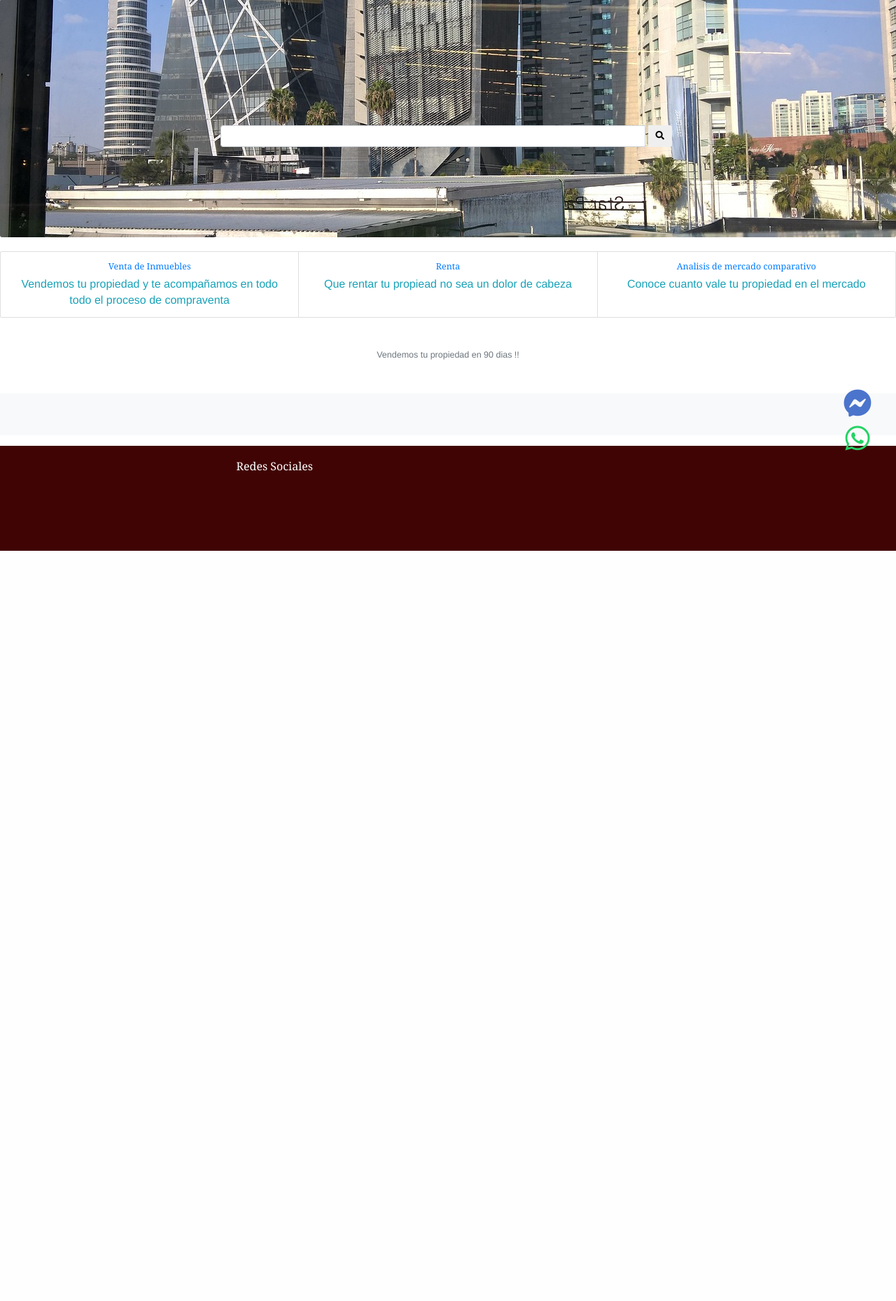
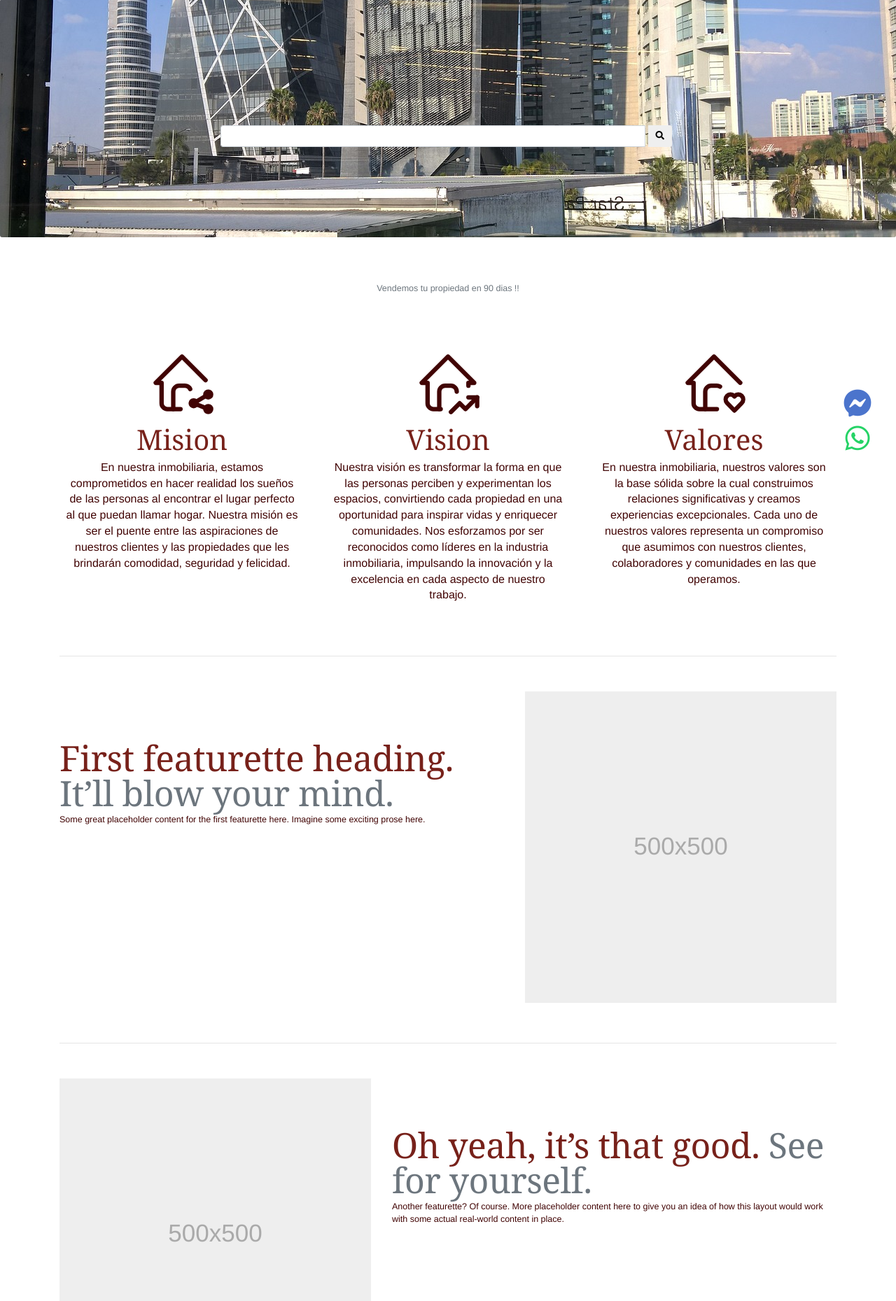
Before and after one commit to coriveraa/gtninmuebles, a PHP site: page / in a window 1280 px wide. Shown: the part 61-1920 px from the top of the page at 70% size. Before the commit the page ends 848 px from the top, so only its background shows below. Run offline with PHP 8.4, Linux system fonts and the light colour scheme; data that the repository does not hold is empty.

Commit message:
22082023

```diff
--- a/controladores/landingPage.controlador.php
+++ b/controladores/landingPage.controlador.php
@@ -280,6 +280,20 @@ Class ControladorLandingPage{
 
 	}
 
+			/*=============================================
+	Traer cartas
+	=============================================*/
+
+	static public function ctrMostrarCartas(){
+
+		$tabla = "cartas";
+
+		$respuesta = ModeloLandingPage::ctrMostrarCartas($tabla);
+
+		return $respuesta;
+
+	}
+
 
 }
 
--- a/modelos/landingPage.modelo.php
+++ b/modelos/landingPage.modelo.php
@@ -343,4 +343,19 @@ Class ModeloLandingPage{
 	}
 
 
+		/*=============================================
+	Traer cartas
+	=============================================*/
+
+	static public function ctrMostrarCartas($tabla){
+
+		$stmt = Conexion::conectar()->prepare("SELECT * FROM $tabla ");
+
+
+		$stmt -> execute();
+
+		return $stmt -> fetchAll();
+
+	}
+
 }
--- a/vistas/css/mystyles.css
+++ b/vistas/css/mystyles.css
@@ -106,14 +106,15 @@ nav a {
 
 /*
 **********************************************
- cartas
+ nosotros
 **********************************************
 */
+#nosotros{
+
+    padding-top: 30px;
+}
 
 
-#inicio{
-    color: var(--primario);
-}
 
 
 
--- a/vistas/plantilla.php
+++ b/vistas/plantilla.php
@@ -9,6 +9,7 @@ $articulos = ControladorLandingPage::ctrMostrarConInnerJoin(0,3, null, null);
 $totalArticulos = ControladorLandingPage::ctrMostrarTotalArticulos(null,null);
 $totalPaginas = ceil (count($totalArticulos)/3);
 $inmuebles = ControladorLandingPage::ctrMostrarPropiedades();
+$cartas = ControladorLandingPage:: ctrMostrarCartas();
 // echo '<pre>'; print_r($inmuebles); echo '</pre>';
 // ?>
 
--- a/vistas/secciones/blog.php
+++ b/vistas/secciones/blog.php
@@ -55,8 +55,8 @@
 
   <div class="jumbotron p-4 p-md-5 text-white rounded bg-dark">
     <div class="col-md-6 px-0">
-      <h1 class="display-4 font-italic">Blog</h1>
-      <p class="lead my-3">Temas de interes</p>
+      <h1 class="display-4 font-italic">Blog GTNInmuebles</h1>
+      <!-- <p class="lead my-3">Temas de interes</p> -->
       <!-- <p class="lead mb-0"><a href="#" class="text-white font-weight-bold">Continue reading...</a></p> -->
     </div>
   </div>
--- a/vistas/secciones/cartas.php
+++ b/vistas/secciones/cartas.php
@@ -3,34 +3,23 @@
 <div id="inicio">
  <div class="card-group">
 
+
+
+
+ <?php foreach ($cartas as $key => $value): ?>
   <div class="card">
 <!--    <img src="<?php echo $landingPage["dominio"];?>..." class="card-img-top" alt="...">-->
 
     <div class="card-body">
      <!-- <i class='fas fa-user-circle ' style='font-size:48px;color:red'></i> -->
-      <h5 class="card-title text-primary text-center">Venta de Inmuebles</h5>
-      <p class="card-text text-info text-center">Vendemos tu propiedad y te acompañamos en todo todo el proceso de compraventa</p>
+      <h3 class="card-title text-primary text-center"><?php echo $value["titulo_card"];?></h3>
+      <p class="card-text text-info text-center"><?php echo $value["descripcion_card"];?></p>
      <!-- <p class="card-text"><small class="text-muted">Last updated 3 mins ago</small></p> -->
     </div>
   </div>
 
 
-  <div class="card">
-<!--    <img src="<?php echo $landingPage["dominio"];?>..." class="card-img-top" alt="...">-->
-    <div class="card-body">
-     <!-- <i class='fas fa-chart-line' style='font-size:48px;color:red'></i> -->
-      <h5 class="card-title text-primary text-center">Renta</h5>
-      <p class="card-text text-info text-center">Que rentar tu propiead no sea un dolor de cabeza</p>
-<!--      <p class="card-text"><small class="text-muted">Last updated 3 mins ago</small></p>-->
-    </div>
-  </div>
-  <div class="card">
-<!--    <img src="<?php echo $landingPage["dominio"];?>..." class="card-img-top" alt="...">-->
-    <div class="card-body">
-     <!-- <i class='far fa-comments' style='font-size:48px;color:red'></i> -->
-      <h5 class="card-title text-primary text-center">Analisis de mercado comparativo</h5>
-      <p class="card-text text-info text-center">Conoce cuanto vale tu propiedad en el mercado</p>
-<!--      <p class="card-text"><small class="text-muted">Last updated 3 mins ago</small></p>-->
-    </div>
-  </div>
+<?php endforeach?>
+
 </div>
+</div>
--- a/vistas/secciones/inicio.php
+++ b/vistas/secciones/inicio.php
@@ -4,7 +4,8 @@
     include "cartas.php";
     // include "buscador.php";
     include "jumbotron_msn.php";
-    include "cartas_inmuebles.php";
+    include "nosotros.php";
+    // include "cartas_inmuebles.php";
     // include "producto_estrella.php";
     // include "newsletter.php";
     //  include "servicios.php";
--- /dev/null
+++ b/vistas/secciones/nosotros.php
@@ -0,0 +1,94 @@
+ <!-- Marketing messaging and featurettes
+  ================================================== -->
+  <!-- Wrap the rest of the page in another container to center all the content. -->
+
+  <div id ="nosotros" class="container marketing">
+
+    <!-- Three columns of text below the carousel -->
+    <div class="row">
+      <div class="col-lg-4">
+      <svg xmlns="http://www.w3.org/2000/svg" class="icon icon-tabler icon-tabler-home-link" width="100" height="100" viewBox="0 0 24 24" stroke-width="1.5" stroke="#410404" fill="none" stroke-linecap="round" stroke-linejoin="round">
+  <path stroke="none" d="M0 0h24v24H0z" fill="none"/>
+  <path d="M20.085 11.085l-8.085 -8.085l-9 9h2v7a2 2 0 0 0 2 2h4.5" />
+  <path d="M9 21v-6a2 2 0 0 1 2 -2h2a2 2 0 0 1 1.807 1.143" />
+  <path d="M21 21m-1 0a1 1 0 1 0 2 0a1 1 0 1 0 -2 0" />
+  <path d="M21 16m-1 0a1 1 0 1 0 2 0a1 1 0 1 0 -2 0" />
+  <path d="M16 19m-1 0a1 1 0 1 0 2 0a1 1 0 1 0 -2 0" />
+  <path d="M21 16l-5 3l5 2" />
+</svg>
+        <h2>Mision</h2>
+        <p>En nuestra inmobiliaria, estamos comprometidos en hacer realidad los sueños de las personas al encontrar el lugar perfecto al que puedan llamar hogar. Nuestra misión es ser el puente entre las aspiraciones de nuestros clientes y las propiedades que les brindarán comodidad, seguridad y felicidad.</p>
+        <!-- <p><a class="btn btn-secondary" href="#">View details &raquo;</a></p> -->
+      </div><!-- /.col-lg-4 -->
+      <div class="col-lg-4">
+      <svg xmlns="http://www.w3.org/2000/svg" class="icon icon-tabler icon-tabler-home-stats" width="100" height="100" viewBox="0 0 24 24" stroke-width="1.5" stroke="#410404" fill="none" stroke-linecap="round" stroke-linejoin="round">
+  <path stroke="none" d="M0 0h24v24H0z" fill="none"/>
+  <path d="M19 13v-1h2l-9 -9l-9 9h2v7a2 2 0 0 0 2 2h2.5" />
+  <path d="M9 21v-6a2 2 0 0 1 2 -2h2a2 2 0 0 1 2 2" />
+  <path d="M13 22l3 -3l2 2l4 -4" />
+  <path d="M19 17h3v3" />
+</svg>
+        <h2>Vision</h2>
+        <p>Nuestra visión es transformar la forma en que las personas perciben y experimentan los espacios, convirtiendo cada propiedad en una oportunidad para inspirar vidas y enriquecer comunidades. Nos esforzamos por ser reconocidos como líderes en la industria inmobiliaria, impulsando la innovación y la excelencia en cada aspecto de nuestro trabajo.</p>
+        <!-- <p><a class="btn btn-secondary" href="#">View details &raquo;</a></p> -->
+      </div><!-- /.col-lg-4 -->
+      <div class="col-lg-4">
+      <svg xmlns="http://www.w3.org/2000/svg" class="icon icon-tabler icon-tabler-home-heart" width="100" height="100" viewBox="0 0 24 24" stroke-width="1.5" stroke="#410404" fill="none" stroke-linecap="round" stroke-linejoin="round">
+  <path stroke="none" d="M0 0h24v24H0z" fill="none"/>
+  <path d="M21 12l-9 -9l-9 9h2v7a2 2 0 0 0 2 2h6" />
+  <path d="M9 21v-6a2 2 0 0 1 2 -2h2c.39 0 .754 .112 1.061 .304" />
+  <path d="M19 21.5l2.518 -2.58a1.74 1.74 0 0 0 0 -2.413a1.627 1.627 0 0 0 -2.346 0l-.168 .172l-.168 -.172a1.627 1.627 0 0 0 -2.346 0a1.74 1.74 0 0 0 0 2.412l2.51 2.59z" />
+</svg>
+        <h2>Valores</h2>
+        <p>En nuestra inmobiliaria, nuestros valores son la base sólida sobre la cual construimos relaciones significativas y creamos experiencias excepcionales. Cada uno de nuestros valores representa un compromiso que asumimos con nuestros clientes, colaboradores y comunidades en las que operamos.</p>
+        <!-- <p><a class="btn btn-secondary" href="#">View details &raquo;</a></p> -->
+      </div><!-- /.col-lg-4 -->
+    </div><!-- /.row -->
+
+
+    <!-- START THE FEATURETTES -->
+
+    <hr class="featurette-divider">
+
+    <div class="row featurette">
+      <div class="col-md-7">
+        <h2 class="featurette-heading">First featurette heading. <span class="text-muted">It’ll blow your mind.</span></h2>
+        <p class="lead">Some great placeholder content for the first featurette here. Imagine some exciting prose here.</p>
+      </div>
+      <div class="col-md-5">
+        <svg class="bd-placeholder-img bd-placeholder-img-lg featurette-image img-fluid mx-auto" width="500" height="500" xmlns="http://www.w3.org/2000/svg" role="img" aria-label="Placeholder: 500x500" preserveAspectRatio="xMidYMid slice" focusable="false"><title>Placeholder</title><rect width="100%" height="100%" fill="#eee"/><text x="50%" y="50%" fill="#aaa" dy=".3em">500x500</text></svg>
+
+      </div>
+    </div>
+
+    <hr class="featurette-divider">
+
+    <div class="row featurette">
+      <div class="col-md-7 order-md-2">
+        <h2 class="featurette-heading">Oh yeah, it’s that good. <span class="text-muted">See for yourself.</span></h2>
+        <p class="lead">Another featurette? Of course. More placeholder content here to give you an idea of how this layout would work with some actual real-world content in place.</p>
+      </div>
+      <div class="col-md-5 order-md-1">
+        <svg class="bd-placeholder-img bd-placeholder-img-lg featurette-image img-fluid mx-auto" width="500" height="500" xmlns="http://www.w3.org/2000/svg" role="img" aria-label="Placeholder: 500x500" preserveAspectRatio="xMidYMid slice" focusable="false"><title>Placeholder</title><rect width="100%" height="100%" fill="#eee"/><text x="50%" y="50%" fill="#aaa" dy=".3em">500x500</text></svg>
+
+      </div>
+    </div>
+
+    <hr class="featurette-divider">
+
+    <div class="row featurette">
+      <div class="col-md-7">
+        <h2 class="featurette-heading">And lastly, this one. <span class="text-muted">Checkmate.</span></h2>
+        <p class="lead">And yes, this is the last block of representative placeholder content. Again, not really intended to be actually read, simply here to give you a better view of what this would look like with some actual content. Your content.</p>
+      </div>
+      <div class="col-md-5">
+        <svg class="bd-placeholder-img bd-placeholder-img-lg featurette-image img-fluid mx-auto" width="500" height="500" xmlns="http://www.w3.org/2000/svg" role="img" aria-label="Placeholder: 500x500" preserveAspectRatio="xMidYMid slice" focusable="false"><title>Placeholder</title><rect width="100%" height="100%" fill="#eee"/><text x="50%" y="50%" fill="#aaa" dy=".3em">500x500</text></svg>
+
+      </div>
+    </div>
+
+    <hr class="featurette-divider">
+
+    <!-- /END THE FEATURETTES -->
+
+  </div><!-- /.container -->
```
Also changed, not shown: vistas/css/style.css (+7 -7 lines).
